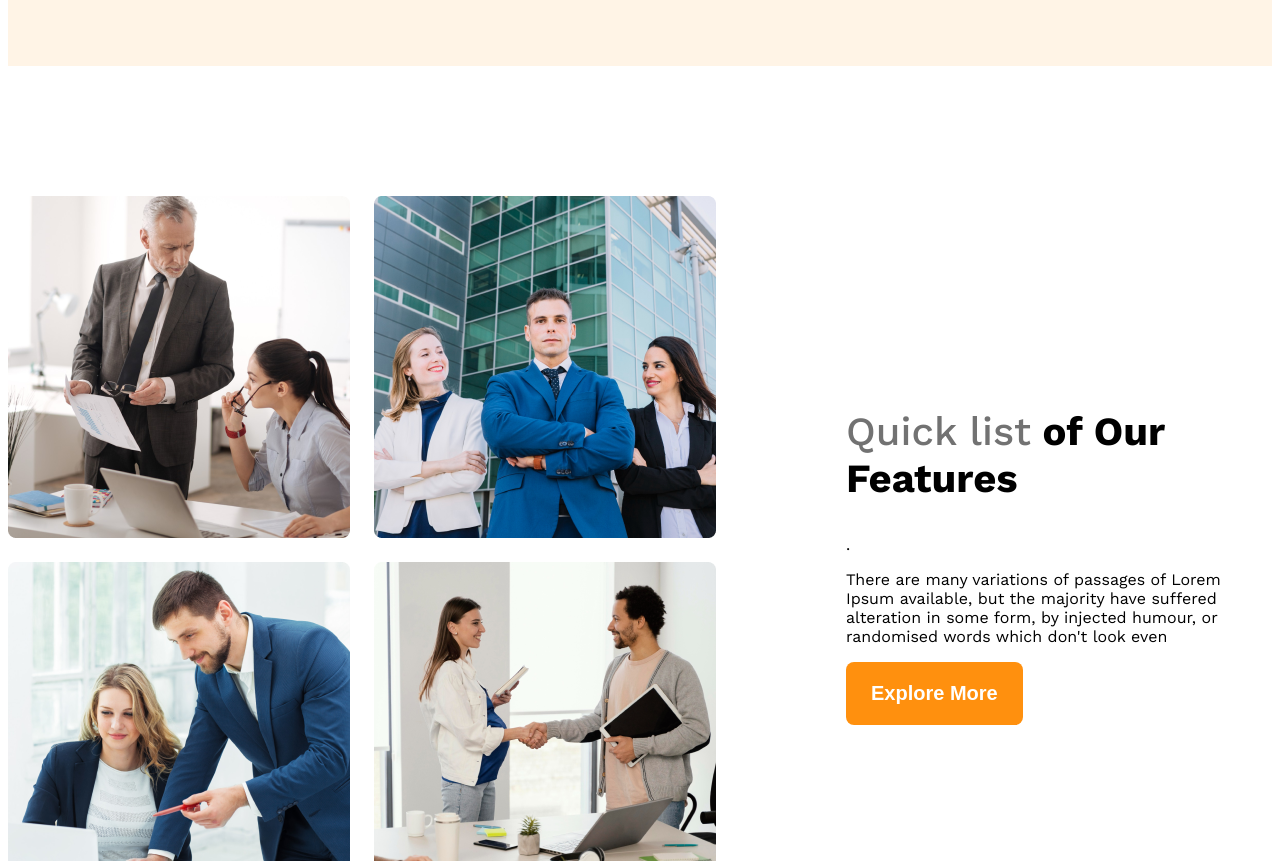
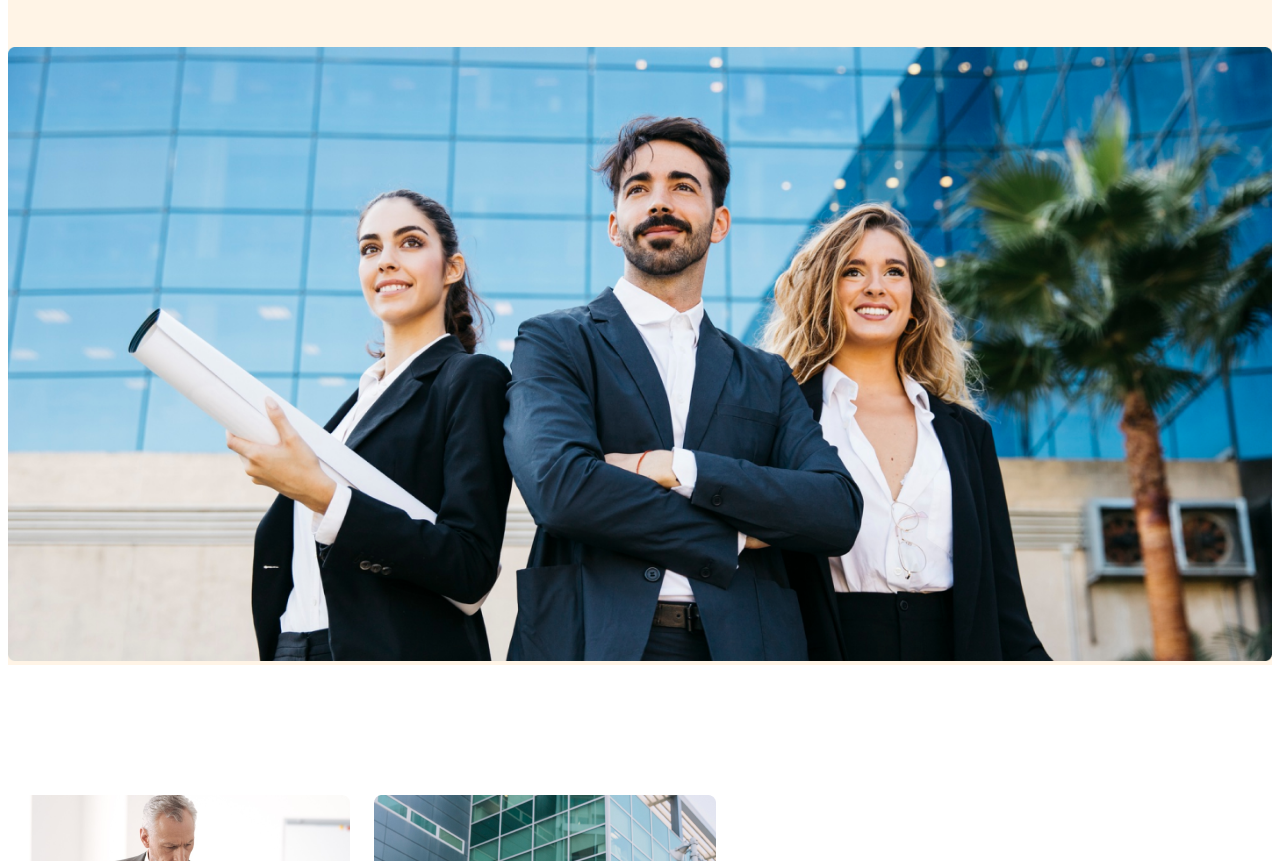
Before and after one commit to ashik-billah/g3-architect-web, a plain HTML site: page index.html in a window 1280 px wide. Shown: the part 519-1380 px from the top of the page. Drawn offline with nearby package versions, Linux system fonts and the light colour scheme; the site is published under a folder, as on GitHub Pages, so addresses that start at the root find nothing.

Commit message:
banner pic

```diff
--- a/index.html
+++ b/index.html
@@ -35,7 +35,7 @@
             <p class="banner-description">There are many variations of passages of Lorem Ipsum available, but the majority have suffered alteration in some form, by injected humour, or randomised words which don't look even</p>
             <button class="btn-primary">Explore More</button>
     </div>
-        <img class="banner-image" src="/images/banner.png" alt="">
+        <img class="banner-image" src="images/banner.png" alt="">
 
 </div>
     </header>
```
